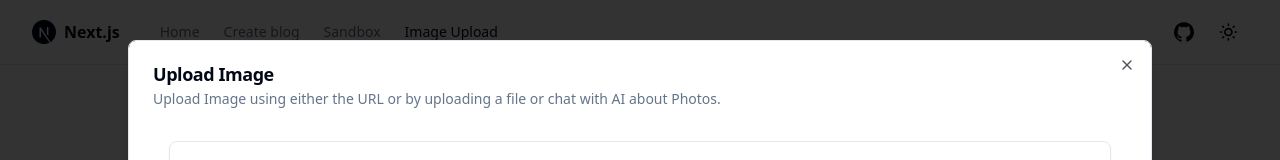
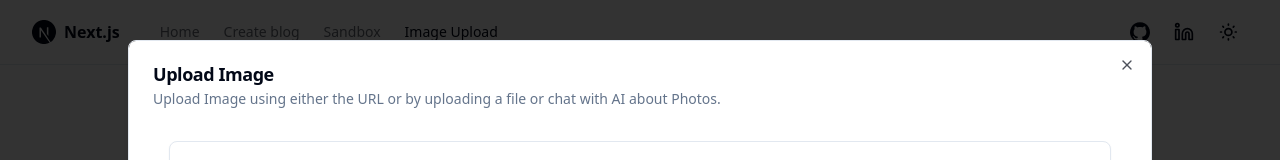
Before and after one commit to rabberdabber/content-bake, a Next.js app: page /image-upload in a window 1280 px wide. Shown: the top 160 px of the page. Built offline with nearby package versions, Linux system fonts and the light colour scheme.

Commit message:
fix nav bar and add linkedin logo in site

```diff
--- a/src/components/icons.tsx
+++ b/src/components/icons.tsx
@@ -1,4 +1,5 @@
 import {
+  Linkedin,
   Bold,
   Italic,
   Strikethrough,
@@ -151,4 +152,5 @@ export const Icons = {
       <path d="M23.498 6.186a3.016 3.016 0 0 0-2.122-2.136C19.505 3.545 12 3.545 12 3.545s-7.505 0-9.377.505A3.017 3.017 0 0 0 .502 6.186C0 8.07 0 12 0 12s0 3.93.502 5.814a3.016 3.016 0 0 0 2.122 2.136c1.871.505 9.376.505 9.376.505s7.505 0 9.377-.505a3.015 3.015 0 0 0 2.122-2.136C24 15.93 24 12 24 12s0-3.93-.502-5.814zM9.545 15.568V8.432L15.818 12l-6.273 3.568z" />
     </svg>
   ),
+  linkedin: Linkedin,
 };
--- a/src/components/main-nav.tsx
+++ b/src/components/main-nav.tsx
@@ -13,8 +13,7 @@ interface MainNavProps {
 }
 
 export function MainNav({ items }: MainNavProps) {
-  const segment = useSelectedLayoutSegment();
-  console.log(segment);
+  const segment = useSelectedLayoutSegment() || "";
   return (
     <div className="flex gap-6 md:gap-10">
       <Link href="/" className="flex items-center space-x-2">
@@ -23,11 +22,11 @@ export function MainNav({ items }: MainNavProps) {
       </Link>
       {items?.length ? (
         <nav className="flex gap-6">
-          {items?.map(
-            (item, index) =>
+          {items?.map((item) => {
+            return (
               item.href && (
                 <Link
-                  key={index}
+                  key={item?.href}
                   href={item.href}
                   className={cn(
                     "flex items-center text-sm font-medium text-foreground/60 hover:text-foreground",
@@ -35,13 +34,17 @@ export function MainNav({ items }: MainNavProps) {
                       (item.href.startsWith(`/${segment}`)
                         ? "text-foreground"
                         : "text-foreground/60"),
+                    segment === "" && item.href === "/"
+                      ? "text-foreground"
+                      : "",
                     item.disabled && "cursor-not-allowed opacity-80"
                   )}
                 >
                   {item.title}
                 </Link>
               )
-          )}
+            );
+          })}
         </nav>
       ) : null}
     </div>
--- a/src/components/site-header.tsx
+++ b/src/components/site-header.tsx
@@ -28,6 +28,21 @@ export function SiteHeader() {
                 <span className="sr-only">GitHub</span>
               </div>
             </Link>
+            <Link
+              href={siteConfig.links.linkedin}
+              target="_blank"
+              rel="noreferrer"
+            >
+              <div
+                className={buttonVariants({
+                  size: "icon",
+                  variant: "ghost",
+                })}
+              >
+                <Icons.linkedin className="h-5 w-5" />
+                <span className="sr-only">LinkedIn</span>
+              </div>
+            </Link>
             <ThemeToggle />
           </nav>
         </div>
--- a/src/config/site.ts
+++ b/src/config/site.ts
@@ -22,8 +22,7 @@ export const siteConfig = {
     },
   ],
   links: {
-    twitter: "https://twitter.com/shadcn",
-    github: "https://github.com/shadcn/ui",
-    docs: "https://ui.shadcn.com",
+    linkedin: "https://www.linkedin.com/in/bereket-assefa-251a79178/",
+    github: "https://github.com/rabberdabber",
   },
 };
```
